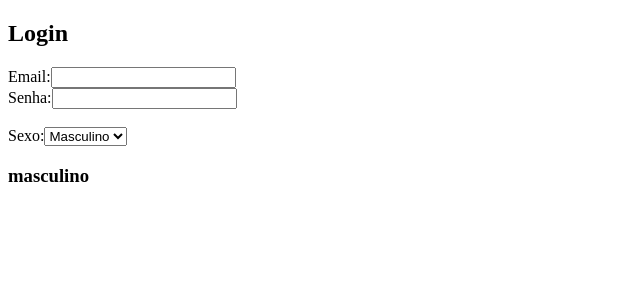
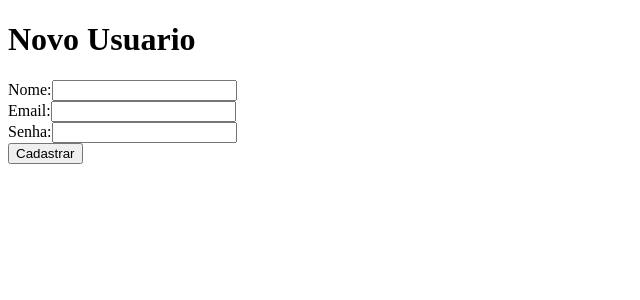
Before and after one commit to MHPontes/reactjs-inicio, a React (Create React App) app: page / in a window 1280 px wide. Shown: the top 300 px of the page, without its empty margins (0-640 px from the left). Built offline with nearby package versions, Linux system fonts and the light colour scheme.

Commit message:
Praticando Formularios

```diff
--- a/src/App.js
+++ b/src/App.js
@@ -1,58 +1,119 @@
 import React, { Component } from 'react';
 // import Feed from './components/Feed';
 // import Membro from './components/Membro';
-
 
 class App extends Component {
   constructor(props) {
     super(props);
     this.state = {
+      nome: '',
       email: '',
       senha: '',
-      sexo: 'masculino'
     };
-
-    this.trocaEmail = this.trocaEmail.bind(this); //Faz a ligação do método com o construtor
+    this.cadastrar = this.cadastrar.bind(this);
   }
 
-  trocaEmail(e) {
-    let valorDigitado = e.target.value;
-    this.setState({ email: valorDigitado });
+  cadastrar(e) {
+    const { nome, email, senha } = this.state;
+
+    if (nome !== '' && email !== '' && senha !== '') {
+      alert(`Nome: ${nome} \nEmail: ${email} \nSenha: ${senha}`);
+    } else {
+      this.setState({ error: "Preencha todos os campos!" });
+    }
+
+    e.preventDefault();    //Evita que a página seja recarregada
   }
-
 
   render() {
     return (
       <div>
-        <h2>Login</h2>
-        Email:
-        <input type="email" name="email" value={this.state.email}
-          onChange={this.trocaEmail} />   {/* //Chama o método trocaEmail */}
-        <br />
-        Senha:
-        <input type="password" name="senha" value={this.state.senha}
-          onChange={(e) => this.setState({ senha: e.target.value })} />
-        <br />
-        <br />
-        Sexo:
-        <select name="sexo" value={this.state.sexo}
-          onChange={(e) => this.setState({ sexo: e.target.value })}>
-          <option value="masculino">Masculino</option>
-          <option value="feminino">Feminino</option>
-        </select>
+        <h1>Novo Usuario</h1>
+        {this.state.error && <p>{this.state.error}</p>}
+        <form onSubmit={this.cadastrar}>
+          <label>Nome:</label>
+          <input type="text" value={this.state.nome}
+            onChange={(e) => this.setState({ nome: e.target.value })} />
+          <br />
+          <label>Email:</label>
+          <input type="email" value={this.state.email}
+            onChange={(e) => this.setState({ email: e.target.value })} />
+          <br />
+          <label>Senha:</label>
+          <input type="password" value={this.state.senha}
+            onChange={(e) => this.setState({ senha: e.target.value })} />
+          <br />
+          <button type="submit">Cadastrar</button>
+        </form>
 
-        <div>
-          <h3>{this.state.email}</h3>
-          <h3>{this.state.senha}</h3>
-          <h3>{this.state.sexo}</h3>
-          </div>
 
       </div>
     );
   }
+
 }
 
 export default App;
+
+
+
+
+
+
+
+
+
+
+// class App extends Component {
+//   constructor(props) {
+//     super(props);
+//     this.state = {
+//       email: '',
+//       senha: '',
+//       sexo: 'masculino'
+//     };
+
+//     this.trocaEmail = this.trocaEmail.bind(this); //Faz a ligação do método com o construtor
+//   }
+
+//   trocaEmail(e) {
+//     let valorDigitado = e.target.value;
+//     this.setState({ email: valorDigitado });
+//   }
+
+
+//   render() {
+//     return (
+//       <div>
+//         <h2>Login</h2>
+//         Email:
+//         <input type="email" name="email" value={this.state.email}
+//           onChange={this.trocaEmail} />   {/* //Chama o método trocaEmail */}
+//         <br />
+//         Senha:
+//         <input type="password" name="senha" value={this.state.senha}
+//           onChange={(e) => this.setState({ senha: e.target.value })} />
+//         <br />
+//         <br />
+//         Sexo:
+//         <select name="sexo" value={this.state.sexo}
+//           onChange={(e) => this.setState({ sexo: e.target.value })}>
+//           <option value="masculino">Masculino</option>
+//           <option value="feminino">Feminino</option>
+//         </select>
+
+//         <div>
+//           <h3>{this.state.email}</h3>
+//           <h3>{this.state.senha}</h3>
+//           <h3>{this.state.sexo}</h3>
+//           </div>
+
+//       </div>
+//     );
+//   }
+// }
+
+// export default App;
 
 // class App extends Component {
 
```
